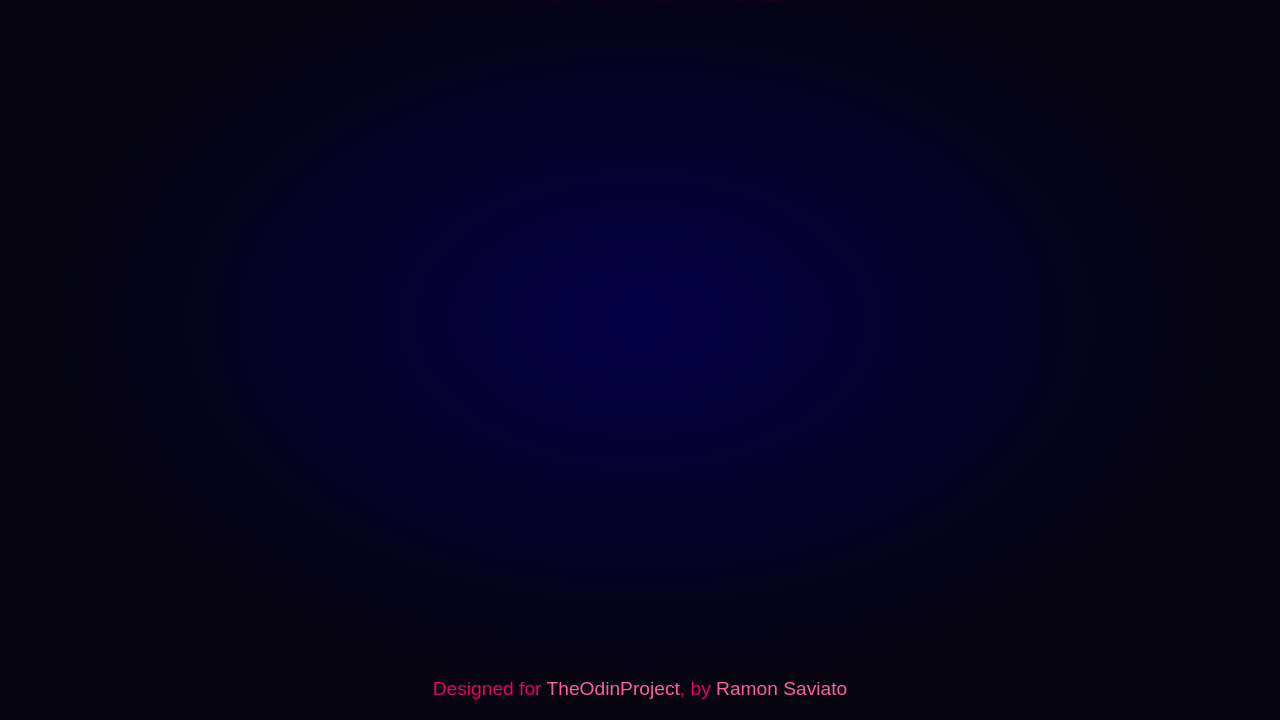
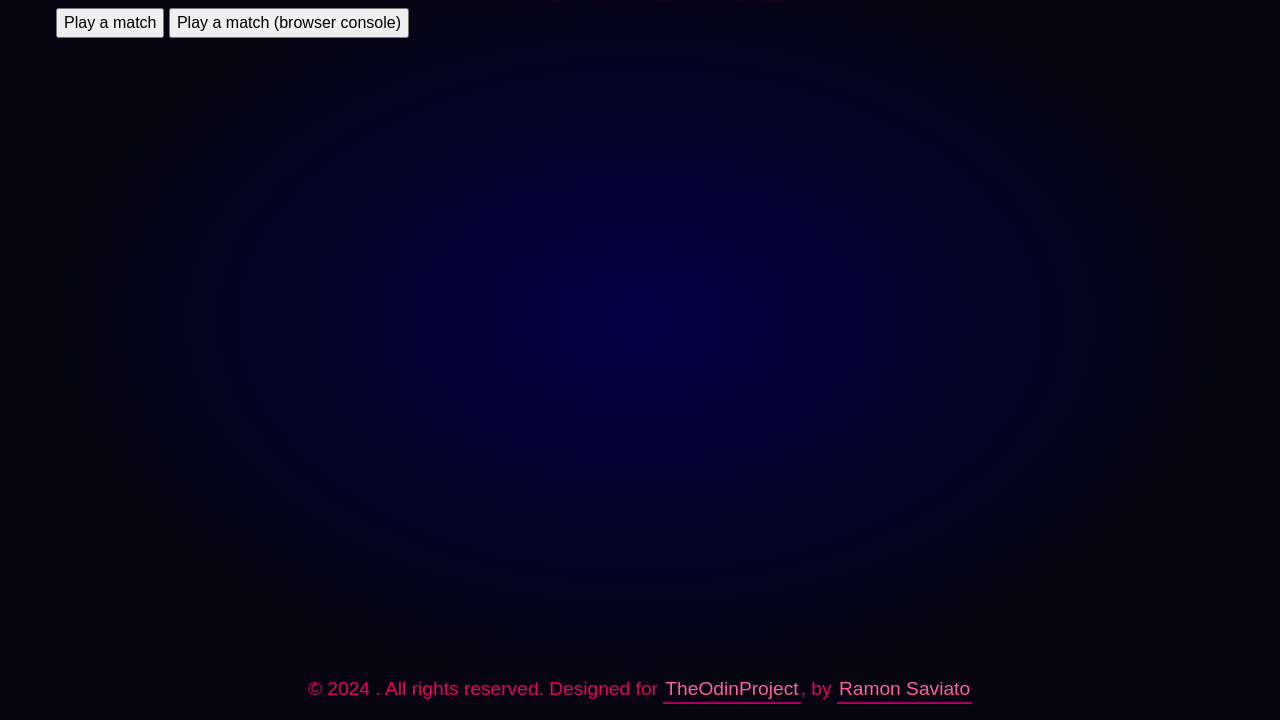
Before and after one commit to BerettaSM/odin-tic-tac-toe-js, a plain HTML site: page index.html in a window 1280 px wide. Shown: the part 80-800 px from the top of the page. Drawn offline with Linux system fonts and the light colour scheme; a web font is replaced by a local one.

Commit message:
feat: further styling for main page

```diff
--- a/assets/css/style.css
+++ b/assets/css/style.css
@@ -55,7 +55,11 @@ h6 {
     --BG_SAT: 100%;
     --BG_LIGTH: 14%;
     --COLOR_BG: hsl(var(--BG_HUE), var(--BG_SAT), var(--BG_LIGTH));
-    --COLOR_BG_OFF: hsl(var(--BG_HUE), calc(var(--BG_SAT) - 40%), calc(var(--BG_LIGTH) - 10%));
+    --COLOR_BG_OFF: hsl(
+        var(--BG_HUE),
+        calc(var(--BG_SAT) - 40%),
+        calc(var(--BG_LIGTH) - 10%)
+    );
 
     --COLOR_PRIMARY: hsl(334, 100%, 46%);
     --COLOR_SECONDARY: hsl(328, 100%, 35%);
@@ -63,23 +67,45 @@ h6 {
 }
 
 body {
-    background: radial-gradient(
-        var(--COLOR_BG),
-        var(--COLOR_BG_OFF) 65%
-    );
+    background: radial-gradient(var(--COLOR_BG), var(--COLOR_BG_OFF) 65%);
     font-family: 'Truculenta', sans-serif;
 }
 
 a {
+    vertical-align: bottom;
+    display: inline-block;
+    padding-inline: 2px;
+    position: relative;
     color: var(--COLOR_TERTIARY);
     text-decoration: none;
-    transition: color 350ms ease-in-out;
+    overflow: hidden;
+    transition: color 400ms ease-in;
 }
 
-a:hover, a:active {
-    color: var(--COLOR_SECONDARY);
-    text-decoration: underline;
-    transition: color 150ms ease-in-out;
+a::before {
+    content: '';
+    position: absolute;
+    inset: 0;
+    height: 100%;
+    width: 100%;
+    background-color: var(--COLOR_SECONDARY);
+    transform: translateY(94%);
+    transition: transform 400ms ease-in, background-color 400ms ease-in, opacity 400ms ease-in, filter 400ms ease-in;
+    z-index: -1;
+}
+
+a:hover,
+a:active {
+    color: var(--COLOR_PRIMARY);
+    transition: color 200ms ease-out;
+}
+
+a:hover::before,
+a:active::before {
+    background-color: var(--COLOR_TERTIARY);
+    transform: translateY(0%);
+    filter: brightness(1.35);
+    transition: transform 200ms ease-out, background-color 200ms ease-out, opacity 200ms ease-out, filter 200ms ease-out;
 }
 
 .app {
@@ -102,6 +128,25 @@ a:hover, a:active {
 .app footer {
     color: var(--COLOR_PRIMARY);
     font-size: 1.2rem;
+    text-align: center;
+}
+
+.app .main {
+    flex: auto;
+    width: 100%;
+}
+
+.pages {
+    position: relative;
+}
+
+.menu-page {
+    position: absolute;
+    opacity: 0;
+}
+
+.menu-page.active {
+    opacity: 1;
 }
 
 .max-width {
--- a/index.html
+++ b/index.html
@@ -8,7 +8,8 @@
     <link rel="shortcut icon" href="assets/images/favicon.ico" type="image/x-icon">
     <link rel="preconnect" href="https://fonts.googleapis.com">
     <link rel="preconnect" href="https://fonts.gstatic.com" crossorigin>
-    <link href="https://fonts.googleapis.com/css2?family=Truculenta:opsz,wght@12..72,100..900&display=swap" rel="stylesheet">
+    <link href="https://fonts.googleapis.com/css2?family=Truculenta:opsz,wght@12..72,100..900&display=swap"
+        rel="stylesheet">
     <link rel="stylesheet" href="assets/css/style.css">
     <script src="assets/scripts/utils.js" defer></script>
     <script src="assets/scripts/game.js" defer></script>
@@ -23,12 +24,35 @@
 
         <h1 class="text-shadow">Tic Tac Toe</h1>
 
-        <main>
+        <main class="main">
+
+            <div class="main-pages">
+
+                <div class="menu-page active">
+
+                    <button>Play a match</button>
+
+                    <button>Play a match (browser console)</button>
+
+                </div>
+
+                <div class="menu-page">
+
+                </div>
+
+            </div>
 
         </main>
 
         <footer>
-            <p>Designed for <a target="_blank" href="https://www.theodinproject.com/">TheOdinProject</a>, by <a target="_blank" href="https://github.com/BerettaSM">Ramon Saviato</a></p>
+            <p>
+                © <span>
+                    <script>document.write(new Date().getFullYear())</script><noscript>2024</noscript>
+                </span>.
+                All rights reserved. Designed for
+                <a target="_blank" href="https://www.theodinproject.com/">TheOdinProject</a>,
+                by <a target="_blank" href="https://github.com/BerettaSM">Ramon Saviato</a>
+            </p>
         </footer>
 
     </div>
```
